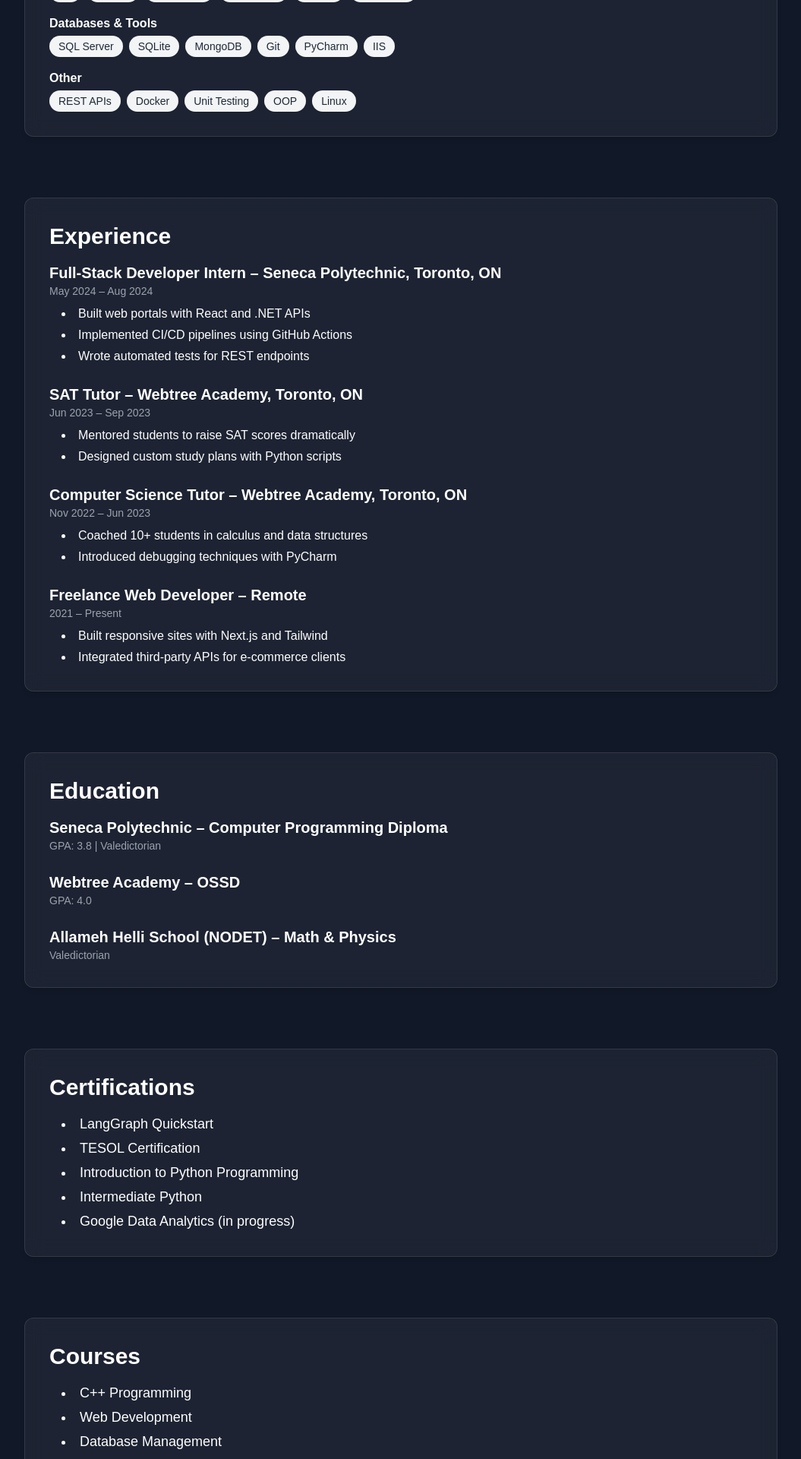
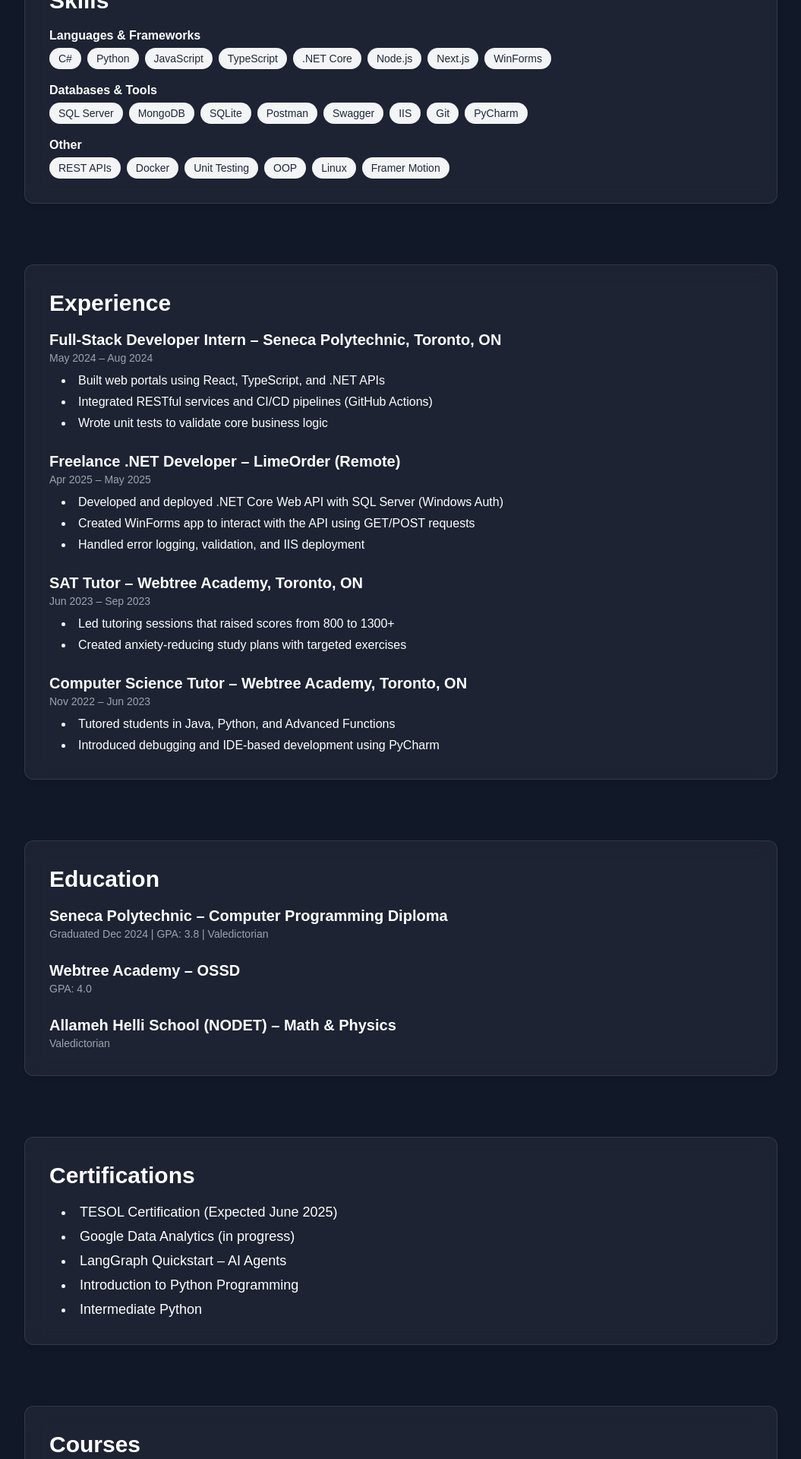
Before and after one commit to Soroush20041383/tech-portfolio, a Next.js app: page /resume in a window 1280 px wide. Shown: the part 600-2520 px from the top of the page at 76% size, without its empty margins (112-1167 px from the left). Built offline with nearby package versions, Linux system fonts and the light colour scheme.

Commit message:
Update page.tsx of Resume

```diff
--- a/app/resume/page.tsx
+++ b/app/resume/page.tsx
@@ -39,6 +39,8 @@
       </nav>
 
       <div className="max-w-screen-lg mx-auto px-4 space-y-20">
+
+        {/* SNAPSHOT */}
         <motion.section
           id="snapshot"
           variants={fadeIn}
@@ -49,10 +51,14 @@
         >
           <h1 className="text-4xl font-bold text-center">Soroush Osanlo</h1>
           <h2 className="text-xl text-center text-gray-300">
-            Computer Programming Graduate | Full-Stack &amp; API Developer
+            Computer Programming Graduate • Full-Stack Developer • API Specialist
           </h2>
+          <p className="text-md text-center text-gray-400 max-w-3xl mx-auto mt-4">
+            Hands-on developer with a focus on building clean, scalable software solutions. Experienced in .NET Core, SQL Server, RESTful APIs, and desktop/web integration. Known for fast learning, problem-solving, and delivering under pressure in freelance and academic environments.
+          </p>
         </motion.section>
 
+        {/* SKILLS */}
         <motion.section
           id="skills"
           variants={fadeIn}
@@ -66,45 +72,31 @@
             <div>
               <h3 className="font-semibold">Languages &amp; Frameworks</h3>
               <div className="flex flex-wrap gap-2 mt-1">
-                {['C#', 'Python', 'TypeScript', '.NET Core', 'Next.js', 'WinForms'].map((s) => (
-                  <span
-                    key={s}
-                    className="bg-gray-100 text-gray-800 px-3 py-1 rounded-full shadow-sm text-sm"
-                  >
-                    {s}
-                  </span>
+                {['C#', 'Python', 'JavaScript', 'TypeScript', '.NET Core', 'Node.js', 'Next.js', 'WinForms'].map((s) => (
+                  <span key={s} className="bg-gray-100 text-gray-800 px-3 py-1 rounded-full shadow-sm text-sm">{s}</span>
                 ))}
               </div>
             </div>
             <div>
               <h3 className="font-semibold">Databases &amp; Tools</h3>
               <div className="flex flex-wrap gap-2 mt-1">
-                {['SQL Server', 'SQLite', 'MongoDB', 'Git', 'PyCharm', 'IIS'].map((s) => (
-                  <span
-                    key={s}
-                    className="bg-gray-100 text-gray-800 px-3 py-1 rounded-full shadow-sm text-sm"
-                  >
-                    {s}
-                  </span>
+                {['SQL Server', 'MongoDB', 'SQLite', 'Postman', 'Swagger', 'IIS', 'Git', 'PyCharm'].map((s) => (
+                  <span key={s} className="bg-gray-100 text-gray-800 px-3 py-1 rounded-full shadow-sm text-sm">{s}</span>
                 ))}
               </div>
             </div>
             <div>
               <h3 className="font-semibold">Other</h3>
               <div className="flex flex-wrap gap-2 mt-1">
-                {['REST APIs', 'Docker', 'Unit Testing', 'OOP', 'Linux'].map((s) => (
-                  <span
-                    key={s}
-                    className="bg-gray-100 text-gray-800 px-3 py-1 rounded-full shadow-sm text-sm"
-                  >
-                    {s}
-                  </span>
+                {['REST APIs', 'Docker', 'Unit Testing', 'OOP', 'Linux', 'Framer Motion'].map((s) => (
+                  <span key={s} className="bg-gray-100 text-gray-800 px-3 py-1 rounded-full shadow-sm text-sm">{s}</span>
                 ))}
               </div>
             </div>
           </div>
         </motion.section>
 
+        {/* EXPERIENCE */}
         <motion.section
           id="experience"
           variants={fadeIn}
@@ -121,9 +113,20 @@
               </h3>
               <p className="text-sm text-gray-400">May 2024 – Aug 2024</p>
               <ul className="list-disc list-inside ml-4 mt-2 space-y-1">
-                <li>Built web portals with React and .NET APIs</li>
-                <li>Implemented CI/CD pipelines using GitHub Actions</li>
-                <li>Wrote automated tests for REST endpoints</li>
+                <li>Built web portals using React, TypeScript, and .NET APIs</li>
+                <li>Integrated RESTful services and CI/CD pipelines (GitHub Actions)</li>
+                <li>Wrote unit tests to validate core business logic</li>
+              </ul>
+            </div>
+            <div>
+              <h3 className="text-xl font-semibold">
+                Freelance .NET Developer – LimeOrder (Remote)
+              </h3>
+              <p className="text-sm text-gray-400">Apr 2025 – May 2025</p>
+              <ul className="list-disc list-inside ml-4 mt-2 space-y-1">
+                <li>Developed and deployed .NET Core Web API with SQL Server (Windows Auth)</li>
+                <li>Created WinForms app to interact with the API using GET/POST requests</li>
+                <li>Handled error logging, validation, and IIS deployment</li>
               </ul>
             </div>
             <div>
@@ -132,8 +135,8 @@
               </h3>
               <p className="text-sm text-gray-400">Jun 2023 – Sep 2023</p>
               <ul className="list-disc list-inside ml-4 mt-2 space-y-1">
-                <li>Mentored students to raise SAT scores dramatically</li>
-                <li>Designed custom study plans with Python scripts</li>
+                <li>Led tutoring sessions that raised scores from 800 to 1300+</li>
+                <li>Created anxiety-reducing study plans with targeted exercises</li>
               </ul>
             </div>
             <div>
@@ -142,21 +145,14 @@
               </h3>
               <p className="text-sm text-gray-400">Nov 2022 – Jun 2023</p>
               <ul className="list-disc list-inside ml-4 mt-2 space-y-1">
-                <li>Coached 10+ students in calculus and data structures</li>
-                <li>Introduced debugging techniques with PyCharm</li>
-              </ul>
-            </div>
-            <div>
-              <h3 className="text-xl font-semibold">Freelance Web Developer – Remote</h3>
-              <p className="text-sm text-gray-400">2021 – Present</p>
-              <ul className="list-disc list-inside ml-4 mt-2 space-y-1">
-                <li>Built responsive sites with Next.js and Tailwind</li>
-                <li>Integrated third-party APIs for e-commerce clients</li>
+                <li>Tutored students in Java, Python, and Advanced Functions</li>
+                <li>Introduced debugging and IDE-based development using PyCharm</li>
               </ul>
             </div>
           </div>
         </motion.section>
 
+        {/* EDUCATION */}
         <motion.section
           id="education"
           variants={fadeIn}
@@ -171,7 +167,7 @@
               <h3 className="text-xl font-semibold">
                 Seneca Polytechnic – Computer Programming Diploma
               </h3>
-              <p className="text-sm text-gray-400">GPA: 3.8 | Valedictorian</p>
+              <p className="text-sm text-gray-400">Graduated Dec 2024 | GPA: 3.8 | Valedictorian</p>
             </div>
             <div>
               <h3 className="text-xl font-semibold">Webtree Academy – OSSD</h3>
@@ -186,6 +182,7 @@
           </div>
         </motion.section>
 
+        {/* CERTIFICATIONS */}
         <motion.section
           id="certifications"
           variants={fadeIn}
@@ -196,14 +193,15 @@
         >
           <h2 className="text-3xl font-semibold">Certifications</h2>
           <ul className="list-disc list-inside ml-4 space-y-1 text-lg">
-            <li>LangGraph Quickstart</li>
-            <li>TESOL Certification</li>
+            <li>TESOL Certification (Expected June 2025)</li>
+            <li>Google Data Analytics (in progress)</li>
+            <li>LangGraph Quickstart – AI Agents</li>
             <li>Introduction to Python Programming</li>
             <li>Intermediate Python</li>
-            <li>Google Data Analytics (in progress)</li>
           </ul>
         </motion.section>
 
+        {/* COURSES */}
         <motion.section
           id="courses"
           variants={fadeIn}
@@ -214,14 +212,15 @@
         >
           <h2 className="text-3xl font-semibold">Courses</h2>
           <ul className="list-disc list-inside ml-4 space-y-1 text-lg">
-            <li>C++ Programming</li>
-            <li>Web Development</li>
-            <li>Database Management</li>
-            <li>Software Testing</li>
-            <li>Project Management</li>
+            <li>Data Structures &amp; Algorithms</li>
+            <li>Web Development &amp; API Design</li>
+            <li>Database Management Systems</li>
+            <li>Software Testing &amp; Deployment</li>
+            <li>Project Management &amp; Agile</li>
           </ul>
         </motion.section>
 
+        {/* LANGUAGES & TOOLS */}
         <motion.section
           id="languages-tools"
           variants={fadeIn}
@@ -233,18 +232,18 @@
           <h2 className="text-3xl font-semibold">Languages &amp; Tools</h2>
           <div className="grid md:grid-cols-2 gap-4">
             <ul className="list-disc list-inside space-y-1 text-lg">
-              <li>English</li>
-              <li>Persian</li>
-              <li>French</li>
-              <li>Arabic</li>
-              <li>Italian</li>
+              <li>English: Native</li>
+              <li>Persian: Native</li>
+              <li>French: Beginner</li>
+              <li>Italian: Intermediate</li>
+              <li>Arabic: Intermediate</li>
             </ul>
             <ul className="list-disc list-inside space-y-1 text-lg">
               <li>Git &amp; GitHub</li>
-              <li>PyCharm</li>
-              <li>IIS &amp; Docker</li>
-              <li>Visual Studio</li>
+              <li>Docker &amp; IIS</li>
+              <li>Visual Studio &amp; PyCharm</li>
               <li>Linux / Bash</li>
+              <li>Framer Motion</li>
             </ul>
           </div>
         </motion.section>
```
